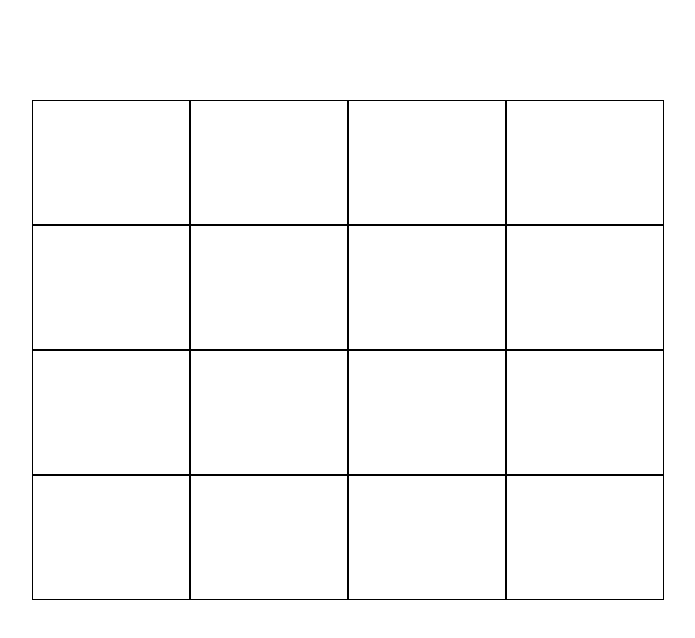
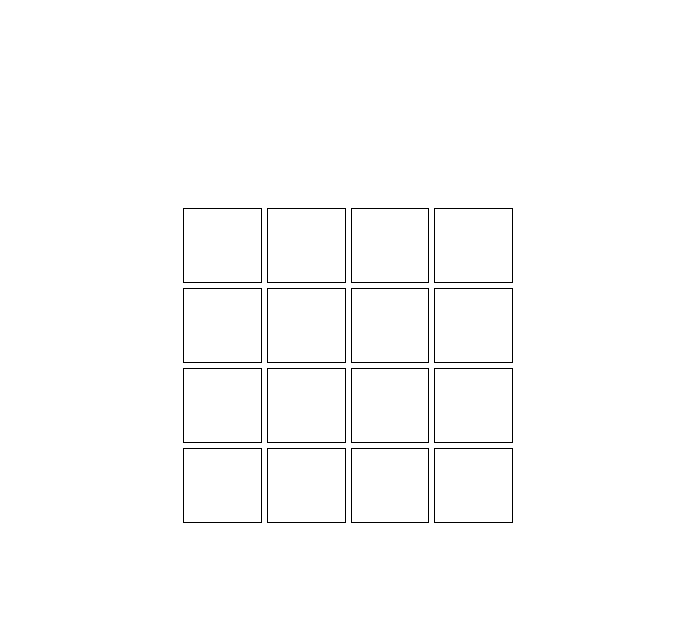
Before and after one commit to ShihYuChang/Wordle, a React (Vite) app: page / in a window 1280 px wide. Shown: the top 638 px of the page, without its empty margins (292-987 px from the left). Built offline with nearby package versions, Linux system fonts and the light colour scheme.

Commit message:
Fixing game over rule

```diff
--- a/src/App.tsx
+++ b/src/App.tsx
@@ -21,21 +21,24 @@ interface WordProps {
 }
 
 const Wrapper = styled.div`
-  box-sizing: border-box;
-  width: 50%;
+  width: 100%;
   display: flex;
   flex-direction: column;
-  margin: 100px auto;
+  align-items: center;
+  justify-content: center;
 `;
 
 const Board = styled.div`
   display: grid;
-  width: 100%;
-  height: 500px;
+  width: 330px;
+  gap: 5px;
+  margin-top: 200px;
   grid-template-columns: repeat(4, 1fr);
 `;
 
 const Word = styled.div<WordProps>`
+  box-sizing: border-box;
+  height: 75px;
   border: 1px solid black;
   display: flex;
   align-items: center;
@@ -68,13 +71,16 @@ function reducer(state: Words[], action: Action) {
   const notEmptyBoxes: Words[] = newWords.filter(
     (word) => word.character !== ''
   );
-  const lastWord = newWords[targetInputIndex - 1];
+  const lastWord: Words = newWords[targetInputIndex - 1];
+  const notCheckedWords: Words[] = newWords.filter((word) => !word.hasSubmit);
+
   switch (action.type) {
     case 'TYPE':
       if (
         (notEmptyBoxes.length !== newWords.length &&
           targetInputIndex !== -1 &&
-          (notEmptyBoxes.length % 4 !== 0 || notEmptyBoxes.length === 0) &&
+          (notEmptyBoxes.length % answer.length !== 0 ||
+            notEmptyBoxes.length === 0) &&
           /^[a-z]$/.test(action.payload.key)) ||
         lastWord.hasSubmit
       ) {
@@ -83,7 +89,8 @@ function reducer(state: Words[], action: Action) {
       }
       return state;
     case 'PRESS_ENTER':
-      newWords.forEach((word: Words, index: number) => {
+      if (notEmptyBoxes.length % answer.length === 0) {
+        notCheckedWords.forEach((word: Words, index: number) => {
           if (word.character === answer[index]) {
             word.status = 'correct';
             word.hasSubmit = true;
@@ -96,6 +103,7 @@ function reducer(state: Words[], action: Action) {
           }
         });
         state = newWords;
+      }
       return state;
     case 'PRESS_BACKSPACE':
       if (targetInputIndex > 0 && !lastWord.hasSubmit) {
@@ -156,9 +164,16 @@ function App() {
   }, [isGameOver]);
 
   useEffect(() => {
-    const correctWords = state.filter((word) => word.status === 'correct');
-    const hasSubmitWords = state.filter((word) => word.hasSubmit);
-    if (correctWords.length === 4 || hasSubmitWords.length === state.length) {
+    const hasSubmitWords: Words[] = state.filter((word) => word.hasSubmit);
+    const lastFourSubmitWords: Words[] = hasSubmitWords.slice(-4);
+    const lastFourSubmitCorrectWordsNumber: number = lastFourSubmitWords.filter(
+      (word) => word.status === 'correct'
+    ).length;
+
+    if (
+      lastFourSubmitCorrectWordsNumber === answer.length ||
+      hasSubmitWords.length === state.length
+    ) {
       setIsGameOver(true);
     }
   }, [state]);
@@ -168,7 +183,7 @@ function App() {
       <Board>
         {state.map((word: Words, index: number) => (
           <Word key={index} status={word.status}>
-            {word.character}
+            {word.character.toUpperCase()}
           </Word>
         ))}
       </Board>
```
Lines whose indentation alone changed are shown as unchanged.
